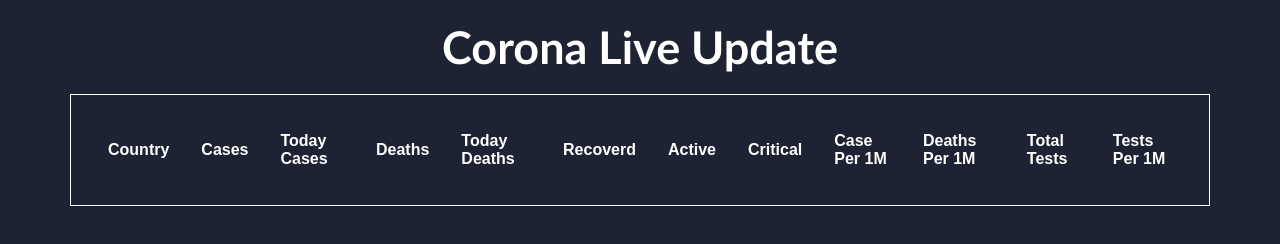
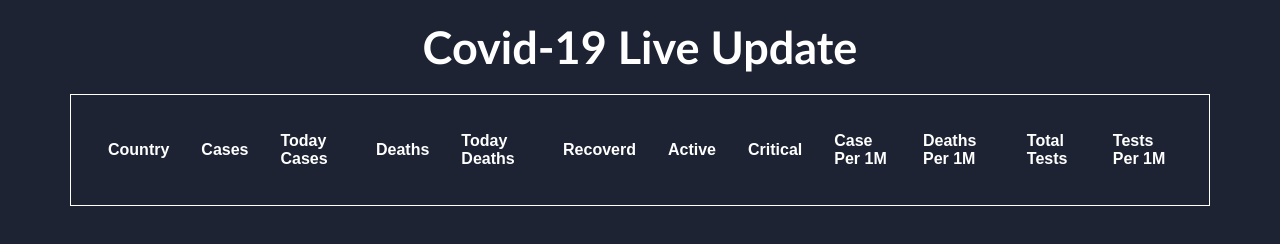
Before and after one commit to 19smabtahinoor/Covid-19-Live, a plain HTML site: page index.html in a window 1280 px wide. Drawn offline with Linux system fonts and the light colour scheme; no server answers.

Commit message:
Update index.html

```diff
--- a/index.html
+++ b/index.html
@@ -10,7 +10,7 @@
 <div class="container">
 
     <div class="table">
-        <h1 class="heading">Corona Live Update</h1>
+        <h1 class="heading">Covid-19 Live Update</h1>
 
         <table class="table_class">
             <tr>
```
